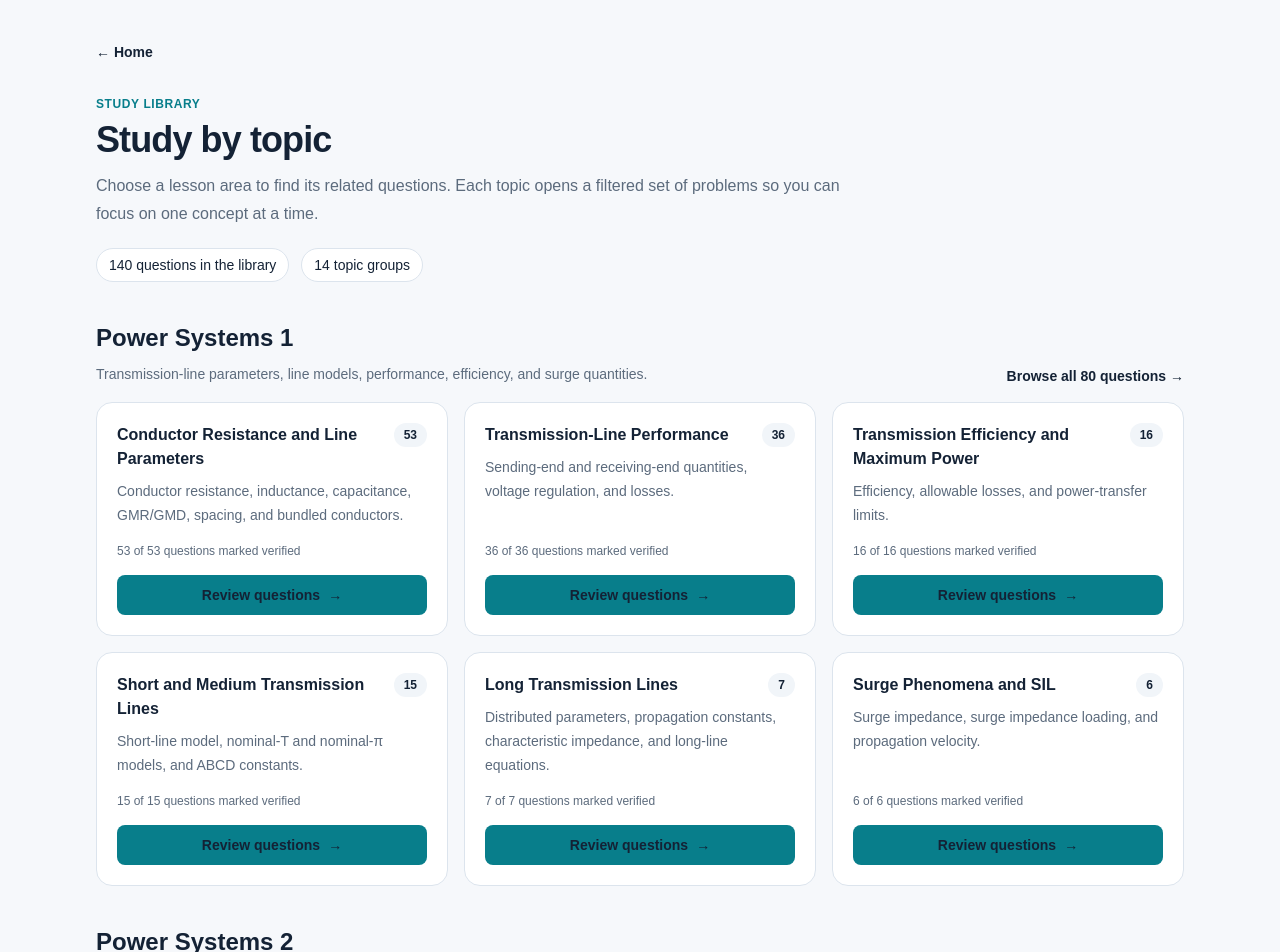
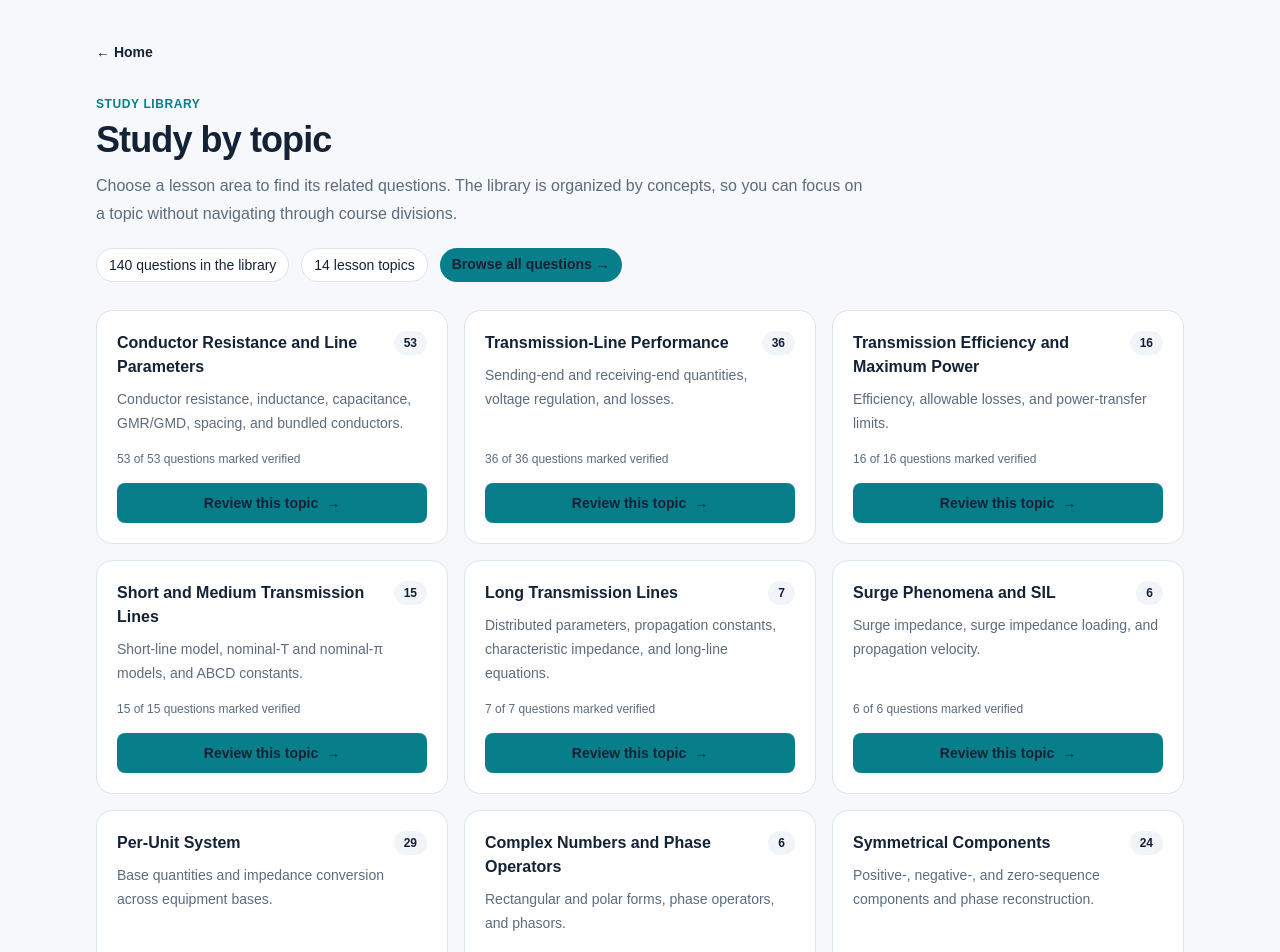
Before and after one commit to valeriovlad13-del/power-systems-lab, a Next.js app: page /topics in a window 1280 px wide. Shown: the top 952 px of the page. Built offline with nearby package versions, Linux system fonts and the light colour scheme.

Commit message:
Replace course split with topic-first directory

```diff
--- a/app/topics/page.tsx
+++ b/app/topics/page.tsx
@@ -1,11 +1,6 @@
 import Link from "next/link";
 import { problems } from "@/content/problems";
 import { topics } from "@/content/topics";
-
-const courses = [
-  { id: "power-systems-1", title: "Power Systems 1", description: "Transmission-line parameters, line models, performance, efficiency, and surge quantities." },
-  { id: "power-systems-2", title: "Power Systems 2", description: "Per-unit calculations, phasors, symmetrical components, sequence networks, and fault analysis." },
-];
 
 export default function TopicsPage() {
   return (
@@ -14,50 +9,34 @@ export default function TopicsPage() {
       <p className="mt-8 text-xs font-semibold uppercase tracking-wider text-[var(--accent)]">Study library</p>
       <h1 className="mt-2 text-3xl font-bold tracking-tight sm:text-4xl">Study by topic</h1>
       <p className="mt-3 max-w-3xl leading-7 text-[var(--muted)]">
-        Choose a lesson area to find its related questions. Each topic opens a filtered set of problems so you can focus on one concept at a time.
+        Choose a lesson area to find its related questions. The library is organized by concepts, so you can focus on a topic without navigating through course divisions.
       </p>
       <div className="mt-5 flex flex-wrap gap-3 text-sm">
         <span className="rounded-full border border-[var(--border)] bg-white px-3 py-1.5">{problems.length} questions in the library</span>
-        <span className="rounded-full border border-[var(--border)] bg-white px-3 py-1.5">{topics.length} topic groups</span>
+        <span className="rounded-full border border-[var(--border)] bg-white px-3 py-1.5">{topics.length} lesson topics</span>
+        <Link href="/problems" className="rounded-full bg-[var(--accent)] px-3 py-1.5 font-semibold text-white">Browse all questions →</Link>
       </div>
-      {courses.map((course) => {
-        const courseTopics = topics.filter((topic) => topic.courseId === course.id);
-        const courseProblems = problems.filter((problem) => problem.courseId === course.id);
-        return (
-          <section key={course.id} className="mt-10">
-            <div className="flex flex-wrap items-end justify-between gap-3">
-              <div>
-                <h2 className="text-2xl font-bold">{course.title}</h2>
-                <p className="mt-2 max-w-2xl text-sm leading-6 text-[var(--muted)]">{course.description}</p>
-              </div>
-              <Link href={`/problems?course=${course.id}`} className="text-sm font-semibold text-[var(--accent)] hover:underline">
-                Browse all {courseProblems.length} questions →
-              </Link>
-            </div>
-            <div className="mt-4 grid gap-4 sm:grid-cols-2 lg:grid-cols-3">
-              {courseTopics.map((topic) => {
-                const topicProblems = problems.filter((problem) => problem.courseId === topic.courseId && problem.topicIds.includes(topic.id));
+      <div className="mt-7 grid gap-4 sm:grid-cols-2 lg:grid-cols-3">
+        {topics.map((topic) => {
+          const topicProblems = problems.filter((problem) => problem.topicIds.includes(topic.id));
           const verifiedCount = topicProblems.filter((problem) => problem.verificationStatus === "verified").length;
           return (
             <article key={topic.id} className="flex h-full flex-col rounded-2xl border border-[var(--border)] bg-white p-5 transition hover:border-[var(--accent)] hover:shadow-sm">
               <div className="flex items-start justify-between gap-3">
-                      <h3 className="font-semibold leading-6">{topic.title}</h3>
+                <h2 className="font-semibold leading-6">{topic.title}</h2>
                 <span className="shrink-0 rounded-full bg-slate-100 px-2.5 py-1 text-xs font-semibold">{topicProblems.length}</span>
               </div>
               <p className="mt-2 flex-1 text-sm leading-6 text-[var(--muted)]">{topic.description}</p>
               <p className="mt-4 text-xs text-[var(--muted)]">{verifiedCount} of {topicProblems.length} questions marked verified</p>
-                    <Link href={`/problems?course=${topic.courseId}&topic=${topic.id}`} className="mt-4 inline-flex items-center justify-center rounded-lg bg-[var(--accent)] px-4 py-2.5 text-sm font-semibold text-white hover:opacity-90">
-                      Review questions <span aria-hidden="true" className="ml-2">→</span>
+              <Link href={`/problems?topic=${topic.id}`} className="mt-4 inline-flex items-center justify-center rounded-lg bg-[var(--accent)] px-4 py-2.5 text-sm font-semibold text-white hover:opacity-90">
+                Review this topic <span aria-hidden="true" className="ml-2">→</span>
               </Link>
             </article>
           );
         })}
       </div>
-          </section>
-        );
-      })}
       <p className="mt-8 rounded-xl border border-[var(--border)] bg-slate-50 p-4 text-sm leading-6 text-[var(--muted)]">
-        Note: a question may support more than one topic, so topic counts can overlap and should not be added together to calculate the library total.
+        A question may support more than one lesson topic, so topic counts can overlap. The library total counts each question only once.
       </p>
     </main>
   );
```
Lines whose indentation alone changed are shown as unchanged.
